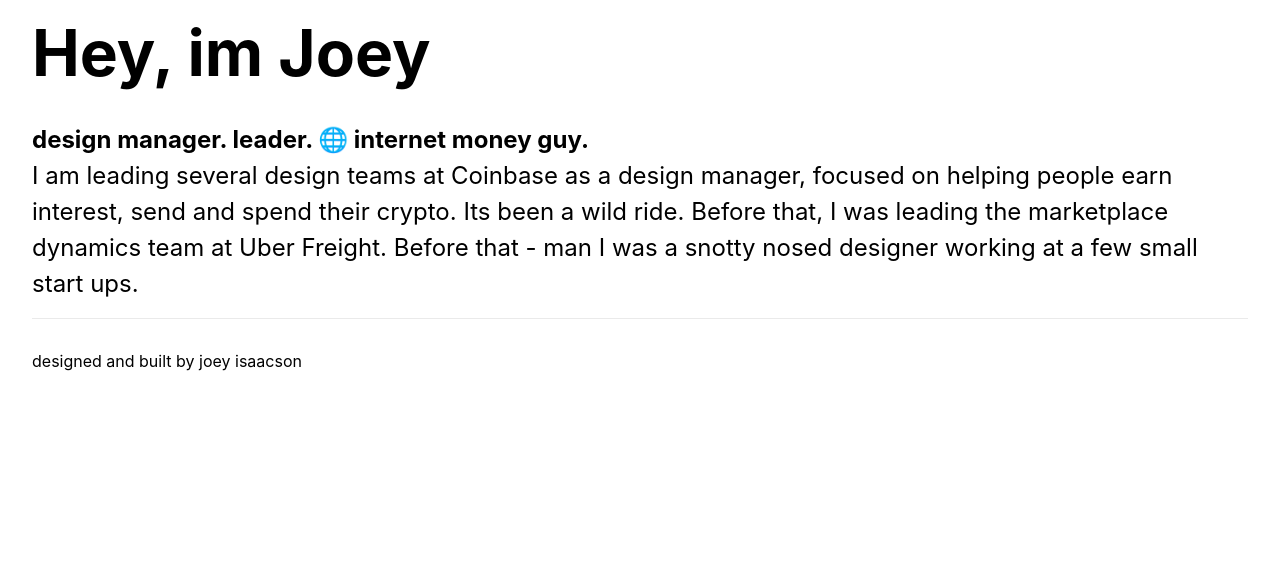
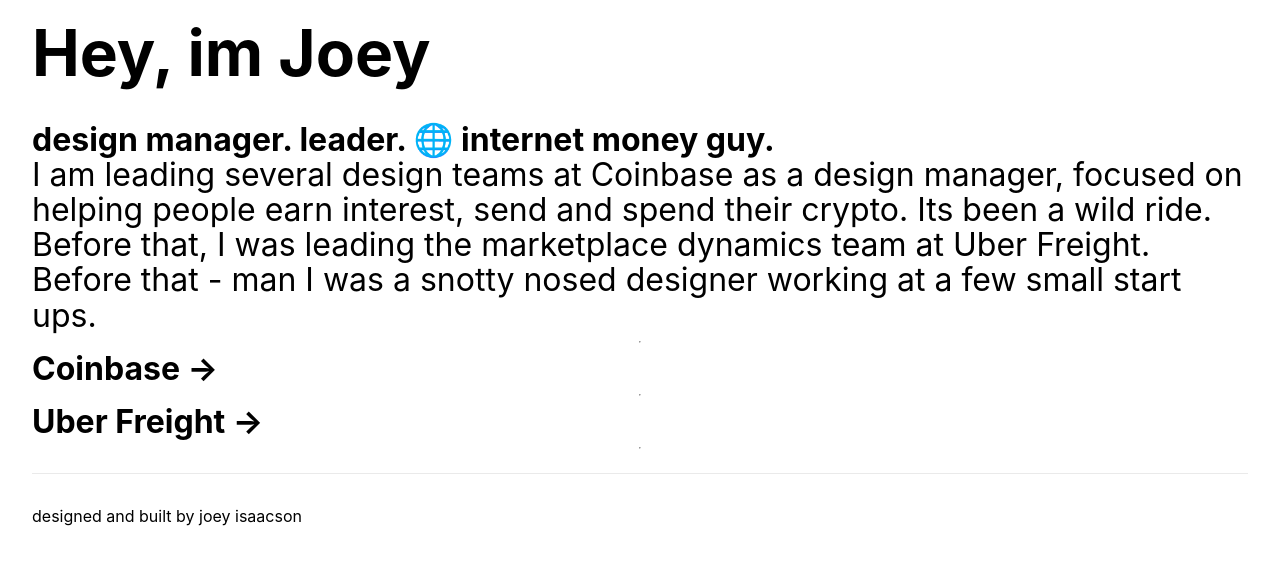
Before and after one commit to JoeIsaacson/nextjs, a Next.js app: page / in a window 1280 px wide. Shown: the top 564 px of the page. Built offline with nearby package versions, Linux system fonts and the light colour scheme.

Commit message:
added work links →

```diff
--- a/pages/index.js
+++ b/pages/index.js
@@ -23,6 +23,16 @@
         I am leading several design teams at Coinbase as a design manager, focused on helping people earn interest, send and spend their crypto. Its been a wild ride. Before that, I was leading the marketplace dynamics team at Uber Freight. Before that - man I was a snotty nosed designer working at a <a href="https://www.linkedin.com/in/joeisaacson/">few small start ups</a>.
         </p>
 
+        <hr></hr>
+
+        <h3 className={styles.description}>Coinbase → </h3>
+
+        <hr></hr>
+
+        <h3 className={styles.description}>Uber Freight →</h3>
+
+        <hr></hr>
+
       </main>
 
       <footer className={styles.footer}>
--- a/styles/Home.module.css
+++ b/styles/Home.module.css
@@ -47,8 +47,8 @@
 }
 
 .description {
-  line-height: 1.5;
-  font-size: 1.5rem;
+  line-height: 1.1;
+  font-size: 2rem;
   margin: 0;
 }
 
```
